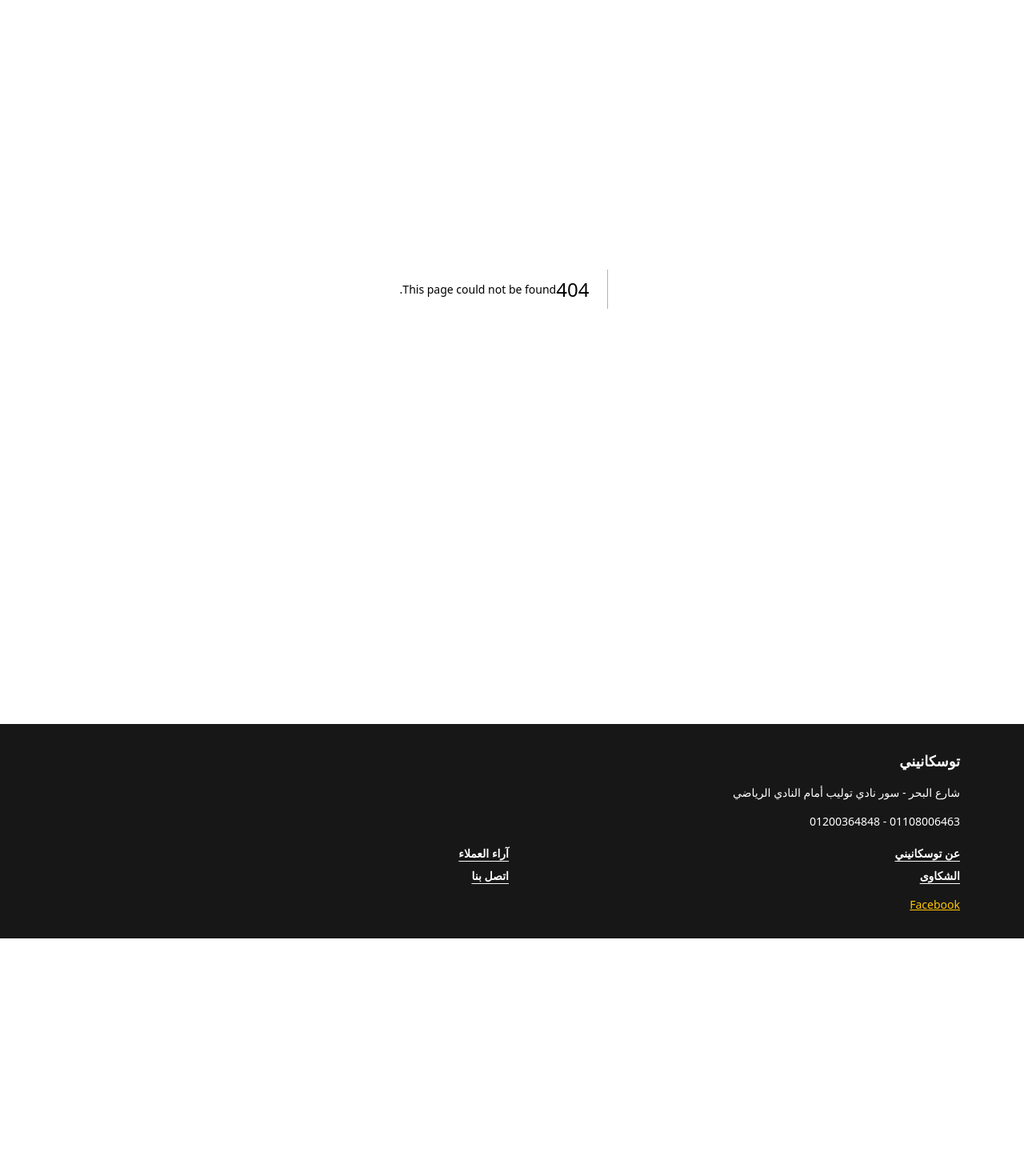
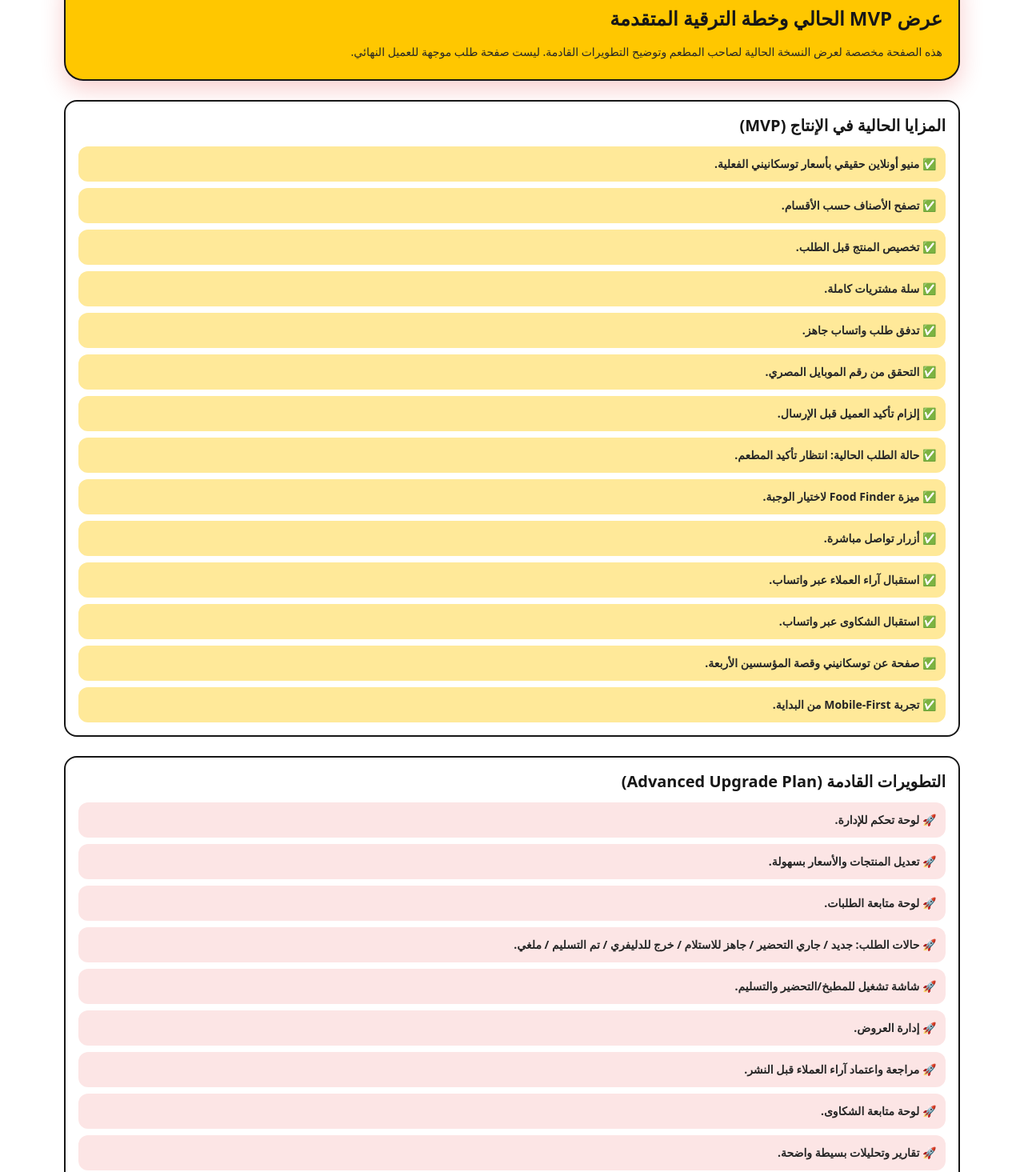
Before and after one commit to omarkhair70-droid/tuscanini-ordering-system, a Next.js app: page /demo in a window 1280 px wide. Before the commit this address had no page. Shown: the part 165-1630 px from the top of the page at 80% size. Before the commit the page ends 1338 px from the top, so only its background shows below. Built offline with nearby package versions, Linux system fonts and the light colour scheme.

Commit message:
Add private-ish owner demo page at /demo

```diff
--- /dev/null
+++ b/app/demo/page.tsx
@@ -0,0 +1,106 @@
+import Link from 'next/link';
+import { siteConfig } from '@/lib/site-config';
+
+function normalizeWhatsappNumber(raw: string): string {
+  const digits = raw.replace(/\D/g, '');
+  if (digits.startsWith('0')) {
+    return `20${digits.slice(1)}`;
+  }
+  return digits;
+}
+
+const currentFeatures = [
+  'منيو أونلاين حقيقي بأسعار توسكانيني الفعلية.',
+  'تصفح الأصناف حسب الأقسام.',
+  'تخصيص المنتج قبل الطلب.',
+  'سلة مشتريات كاملة.',
+  'تدفق طلب واتساب جاهز.',
+  'التحقق من رقم الموبايل المصري.',
+  'إلزام تأكيد العميل قبل الإرسال.',
+  'حالة الطلب الحالية: انتظار تأكيد المطعم.',
+  'ميزة Food Finder لاختيار الوجبة.',
+  'أزرار تواصل مباشرة.',
+  'استقبال آراء العملاء عبر واتساب.',
+  'استقبال الشكاوى عبر واتساب.',
+  'صفحة عن توسكانيني وقصة المؤسسين الأربعة.',
+  'تجربة Mobile-First من البداية.',
+] as const;
+
+const futureUpgrades = [
+  'لوحة تحكم للإدارة.',
+  'تعديل المنتجات والأسعار بسهولة.',
+  'لوحة متابعة الطلبات.',
+  'حالات الطلب: جديد / جاري التحضير / جاهز للاستلام / خرج للدليفري / تم التسليم / ملغي.',
+  'شاشة تشغيل للمطبخ/التحضير والتسليم.',
+  'إدارة العروض.',
+  'مراجعة واعتماد آراء العملاء قبل النشر.',
+  'لوحة متابعة الشكاوى.',
+  'تقارير وتحليلات بسيطة واضحة.',
+  'زر فتح/إغلاق الطلبات.',
+  'خيار عربون/دفع مقدم للطلبات الكبيرة.',
+  'قائمة حظر للعملاء المتسببين في طلبات وهمية.',
+  'دومين رسمي + Google Maps + مواعيد عمل واضحة.',
+] as const;
+
+const ctaButtons = [
+  { href: '/menu', label: 'افتح المنيو' },
+  { href: '/food-finder', label: 'جرّب Food Finder' },
+  { href: '/cart', label: 'افتح السلة' },
+  { href: '/complaints', label: 'الشكاوى' },
+  { href: '/reviews', label: 'آراء العملاء' },
+] as const;
+
+export default function DemoPage() {
+  const whatsappUrl = `https://wa.me/${normalizeWhatsappNumber(siteConfig.whatsappOrderNumber)}?text=${encodeURIComponent(
+    'مرحبًا توسكانيني 👋\nحابب أعرف تفاصيل التشغيل والتطوير للنظام.',
+  )}`;
+
+  return (
+    <div className="space-y-6 pb-24 md:pb-6">
+      <section className="rounded-3xl border-2 border-brand-dark bg-brand-yellow p-5 shadow-punch">
+        <p className="text-xs font-extrabold text-brand-red">Owner Demo / عرض خاص بالإدارة</p>
+        <h1 className="mt-2 text-2xl font-black text-brand-dark">عرض MVP الحالي وخطة الترقية المتقدمة</h1>
+        <p className="mt-3 text-sm leading-7 text-brand-charcoal">
+          هذه الصفحة مخصصة لعرض النسخة الحالية لصاحب المطعم وتوضيح التطويرات القادمة. ليست صفحة طلب موجهة للعميل النهائي.
+        </p>
+      </section>
+
+      <section className="space-y-3 rounded-2xl border-2 border-brand-dark bg-brand-white p-4">
+        <h2 className="text-xl font-black text-brand-dark">المزايا الحالية في الإنتاج (MVP)</h2>
+        <ul className="space-y-2 text-sm font-semibold leading-7 text-brand-charcoal">
+          {currentFeatures.map((feature) => (
+            <li key={feature} className="rounded-xl bg-brand-yellow/40 px-3 py-2">
+              ✅ {feature}
+            </li>
+          ))}
+        </ul>
+      </section>
+
+      <section className="space-y-3 rounded-2xl border-2 border-brand-dark bg-brand-white p-4">
+        <h2 className="text-xl font-black text-brand-dark">التطويرات القادمة (Advanced Upgrade Plan)</h2>
+        <ul className="space-y-2 text-sm font-semibold leading-7 text-brand-charcoal">
+          {futureUpgrades.map((feature) => (
+            <li key={feature} className="rounded-xl bg-brand-red/10 px-3 py-2">
+              🚀 {feature}
+            </li>
+          ))}
+        </ul>
+      </section>
+
+      <section className="space-y-3 rounded-2xl border-2 border-brand-dark bg-brand-white p-4">
+        <h2 className="text-xl font-black text-brand-dark">تجربة سريعة للعميل</h2>
+        <div className="grid grid-cols-1 gap-2 sm:grid-cols-2">
+          {ctaButtons.map((button) => (
+            <Link key={button.href} href={button.href} className="btn-primary text-center">
+              {button.label}
+            </Link>
+          ))}
+
+          <Link href={whatsappUrl} target="_blank" className="btn-secondary text-center">
+            تواصل واتساب
+          </Link>
+        </div>
+      </section>
+    </div>
+  );
+}
```
